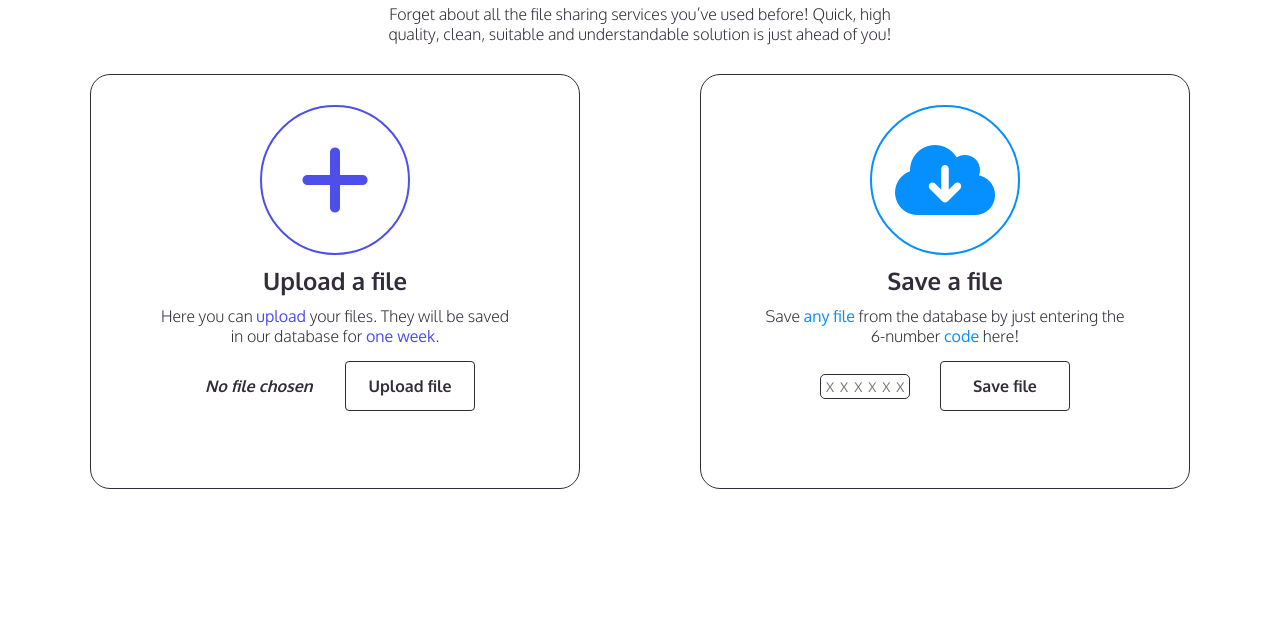
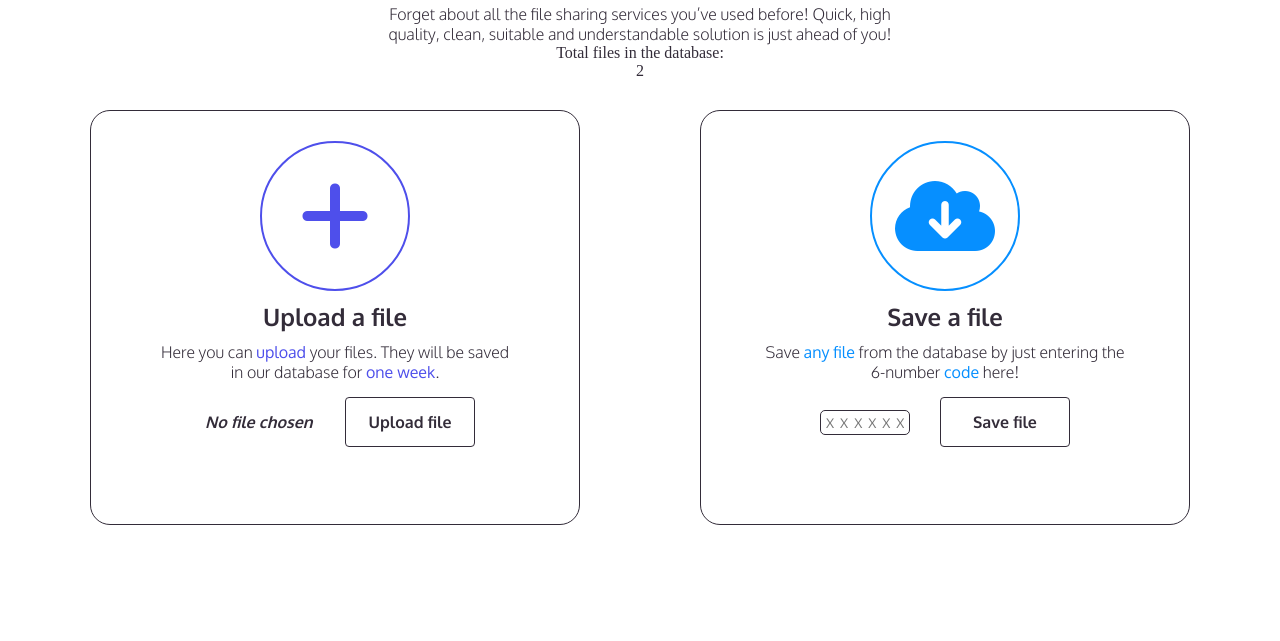
Before and after one commit to ZubalYana/Fexnet, a website: page public/index.html in a window 1280 px wide. Shown: the part 159-800 px from the top of the page. Drawn offline with nearby package versions, Linux system fonts and the light colour scheme.

Commit message:
display the files in the database amount

```diff
--- a/public/index.html
+++ b/public/index.html
@@ -41,6 +41,7 @@
                 <div class="underline"></div>
             </div>
             <div class="subtitle language-subtitle">Forget about all the file sharing services you’ve used before! Quick, high quality, clean, suitable and understandable  solution is just ahead of you!</div>
+            <div class="amount language-amount">Total files in the database: <div class="amount_number"></div></div>
         </div>
         <div class="forms">
             <form id="uploadForm">
@@ -53,8 +54,6 @@
                     <button type="submit" class="uploadFile language-uploadFile">Upload file</button>
                 </div>
                 <p id="UploadMessage"></p>
-
-
             </form>
             <form id="downloadForm">
                 <div class="downloadForm_icon"><i class="fa-solid fa-cloud-arrow-down cloud"></i></div>
--- a/public/main.js
+++ b/public/main.js
@@ -394,3 +394,8 @@ $('#languageChanger').change(function() {
 });
 changeLanguage();
 window.onhashchange = changeLanguage;
+
+
+//files in the database amount displaying
+const filesAmount = File.length;
+$('.amount_number').html(filesAmount)
```
Also changed, not shown: uploads/1717599948047-cookie.png (added), uploads/1717604106806-cookie.png (added).
